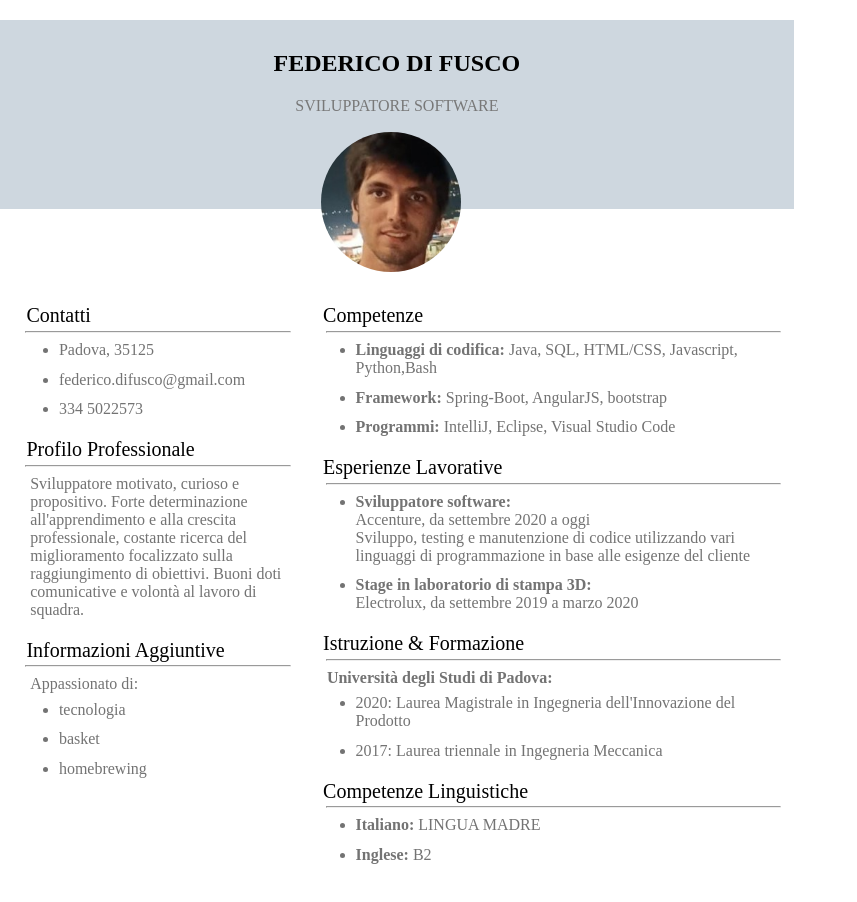
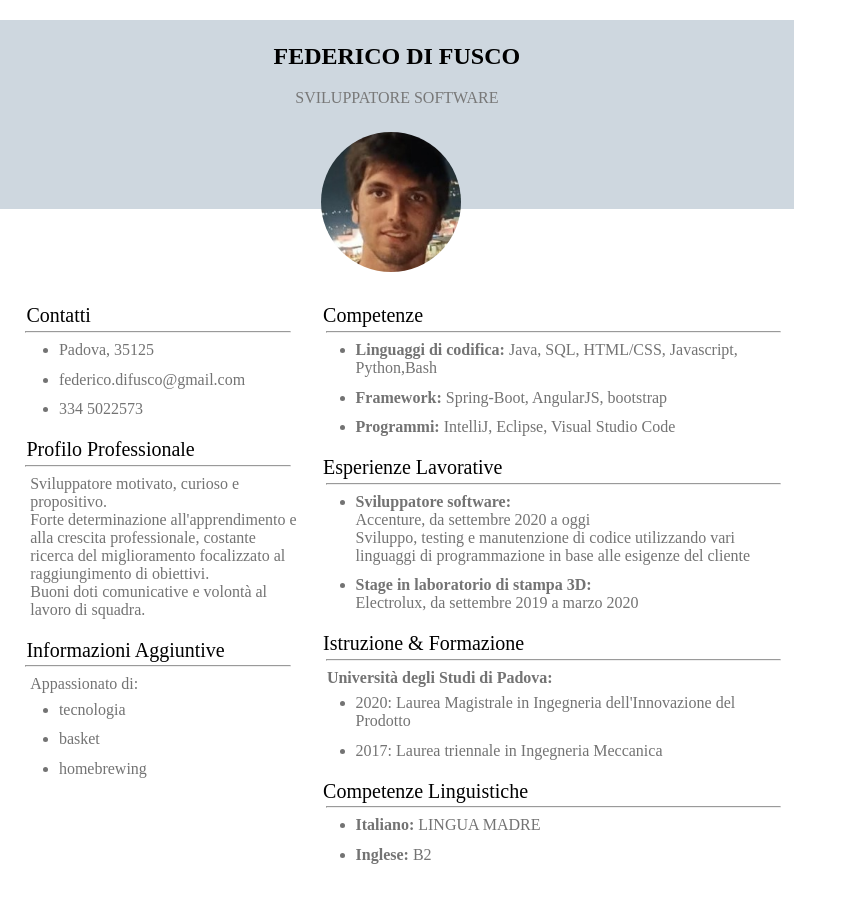
Before and after one commit to fededifu/CV, a plain HTML site: page index.html in a window 1280 px wide. Shown: the whole page, without its empty margins (0-857 px from the left). Drawn offline with Linux system fonts and the light colour scheme.

Commit message:
update index.html

```diff
--- a/index.html
+++ b/index.html
@@ -9,8 +9,9 @@
 
     <div class="header">
 
-      <h2 style="padding-top:8mm;">FEDERICO DI FUSCO</h2>
-      <p style="color:rgb(120,120,120);">SVILUPPATORE SOFTWARE</p>
+      <h2 style="padding-top:6mm;">FEDERICO DI FUSCO</h2>
+      <p style="color:rgb(120,120,120);
+      margin-top:0mm;">SVILUPPATORE SOFTWARE</p>
 
     </div>
 
@@ -32,7 +33,9 @@
         style="margin-top:0;margin-bottom:0;margin-left:3mm;"
         >
           Sviluppatore motivato, curioso e propositivo.
-          Forte determinazione all'apprendimento e alla crescita professionale, costante ricerca del miglioramento focalizzato sulla raggiungimento di obiettivi.
+          <br>
+          Forte determinazione all'apprendimento e alla crescita professionale, costante ricerca del miglioramento focalizzato al raggiungimento di obiettivi.
+          <br>
           Buoni doti comunicative e volontà al lavoro di squadra.
         </p>
 
```
